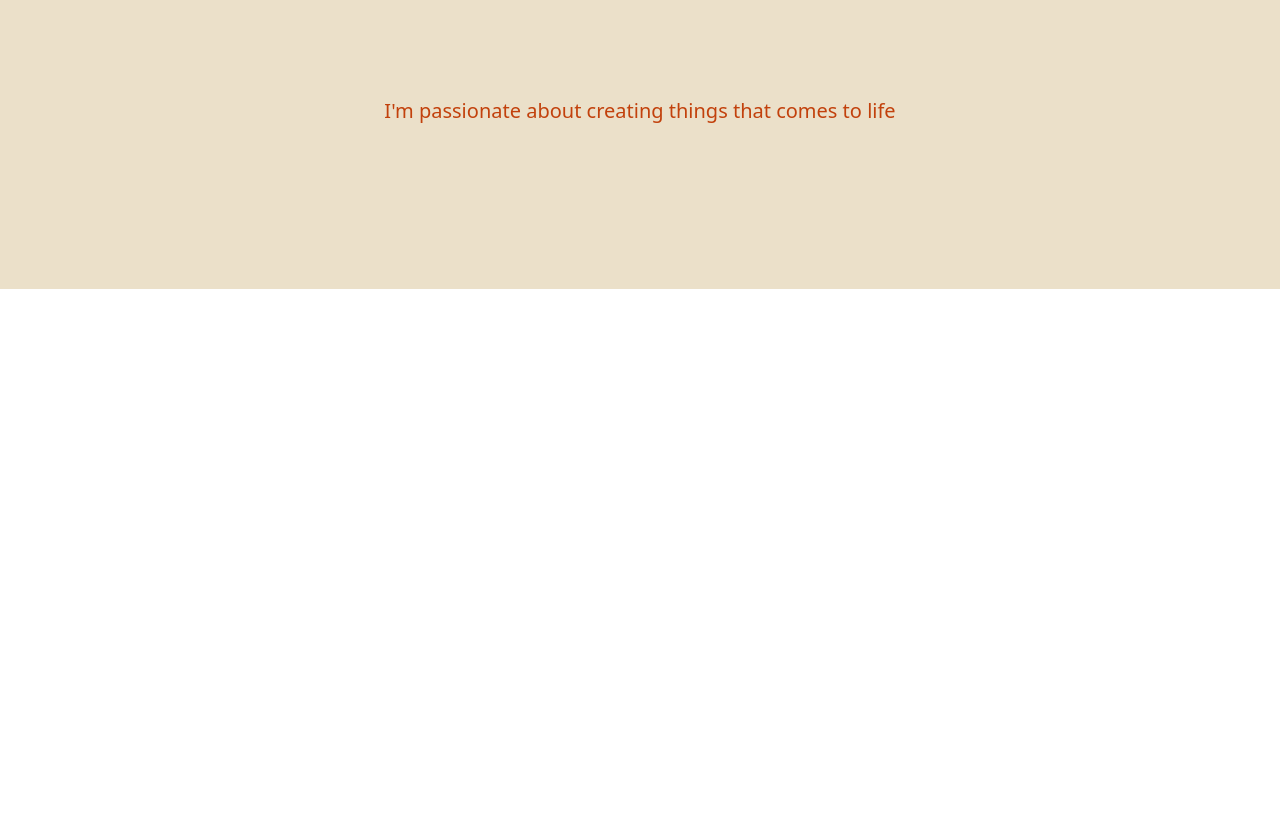
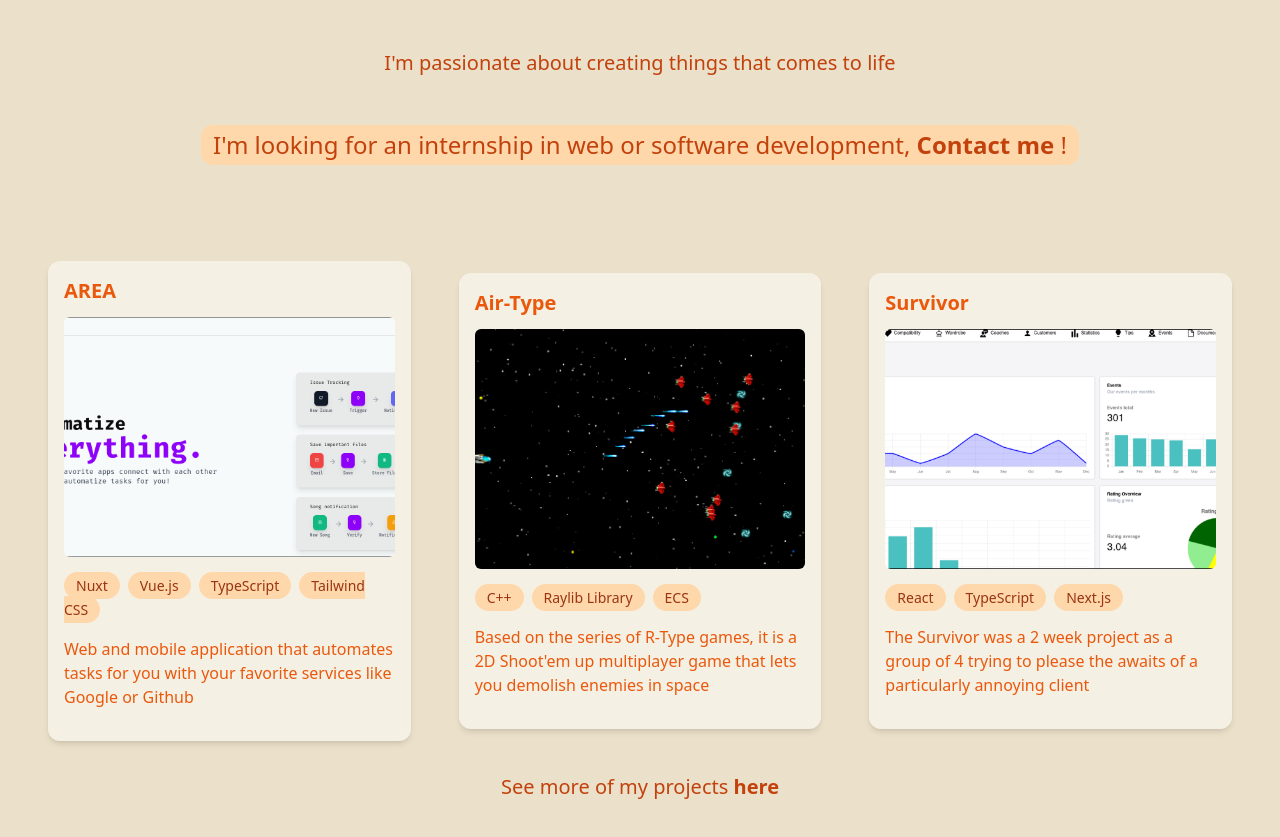
Before and after one commit to Babouuchee/Portfolio, a Nuxt app: page / in a window 1280 px wide. Shown: the part 511-1348 px from the top of the page. Before the commit the page ends 800 px from the top, so only its background shows below. Built offline with nearby package versions, Linux system fonts and the light colour scheme.

Commit message:
[UPD] Updated the landing page to have the projects and a warning for internship

```diff
--- a/pages/index.vue
+++ b/pages/index.vue
@@ -1,10 +1,57 @@
 <!-- Home page displaying major infos about me, who I am and a preview of my projects -->
+<script>
+export default {
+    data() {
+        return {
+            Projects: [
+                {
+                    name: 'AREA',
+                    description: 'Web and mobile application that automates tasks for you with your favorite services like Google or Github',
+                    tech: ['Nuxt', 'Vue.js', 'TypeScript', 'Tailwind CSS'],
+                    image: 'area.png',
+                    github: 'https://github.com/Epitouche/Area51'
+                },
+                {
+                    name: 'Air-Type',
+                    description: `Based on the series of R-Type games, it is a 2D Shoot'em up multiplayer game that lets you demolish enemies in space`,
+                    tech: ['C++', 'Raylib Library', 'ECS'],
+                    image: 'rtype.png',
+                    github: 'https://github.com/Karumatrix/R-Type'
+                },
+                {
+                    name: 'Survivor',
+                    description: `The Survivor was a 2 week project as a group of 4 trying to please the awaits of a particularly annoying client`,
+                    tech: ['React', 'TypeScript', 'Next.js'],
+                    image: 'survivor.png',
+                    github: 'https://github.com/IchiiDev/survivor'
+                },
+            ]
+        }
+    }
+}
+</script>
 <template>
     <div class="min-h-screen text-white" :style="{ backgroundColor: '#EBE0C9' }">
-        <div class="pt-64 items-center justify-center flex flex-col text-orange-700">
+        <div class="pt-52 items-center justify-center flex flex-col text-orange-700">
             <h1 class="font-custom font-bold text-9xl">Hi! I'm Baptiste.</h1>
             <h1 class="font-custom font-bold text-9xl">A student developer.</h1>
             <h2 class="pt-24 text-xl">I'm passionate about creating things that comes to life</h2>
+            <h2 class="mt-12 p-1 px-3 text-2xl rounded-xl bg-orange-200">I'm looking for an internship in web or software development, <NuxtLink to="/Contact" class="font-bold hover:text-orange-500">Contact me</NuxtLink> !</h2>
+        </div>
+        <div class="pt-24 mx-auto px-12 grid grid-cols-1 md:grid-cols-2 lg:grid-cols-3 gap-12">
+            <div v-for="(project, index) in Projects" :key="index" class="mb-8 flex items-center justify-between">
+                <div class="bg-white/50 backdrop-blur-sm p-4 shadow-md rounded-xl text-orange-600">
+                    <h3 class="text-xl font-semibold">{{ project.name }}</h3>
+                    <img :src="project.image" :alt="project.name" class="w-full h-60 object-cover rounded-md my-3">
+                    <div class="mt-4">
+                        <span v-for="tech in project.tech" class="px-3 py-1 mr-2 text-sm bg-orange-200 text-orange-800 rounded-full">{{ tech }}</span>
+                    </div>
+                    <p class="text-orange-600 my-4">{{ project.description }}</p>
+                </div>
+            </div>
+        </div>
+        <div class="pb-24 items-center justify-center flex flex-col">
+            <h3 class="text-orange-700 text-xl">See more of my projects <NuxtLink to="/Projects" class="font-bold hover:text-orange-500">here</NuxtLink></h3>
         </div>
     </div>
 </template>
```
